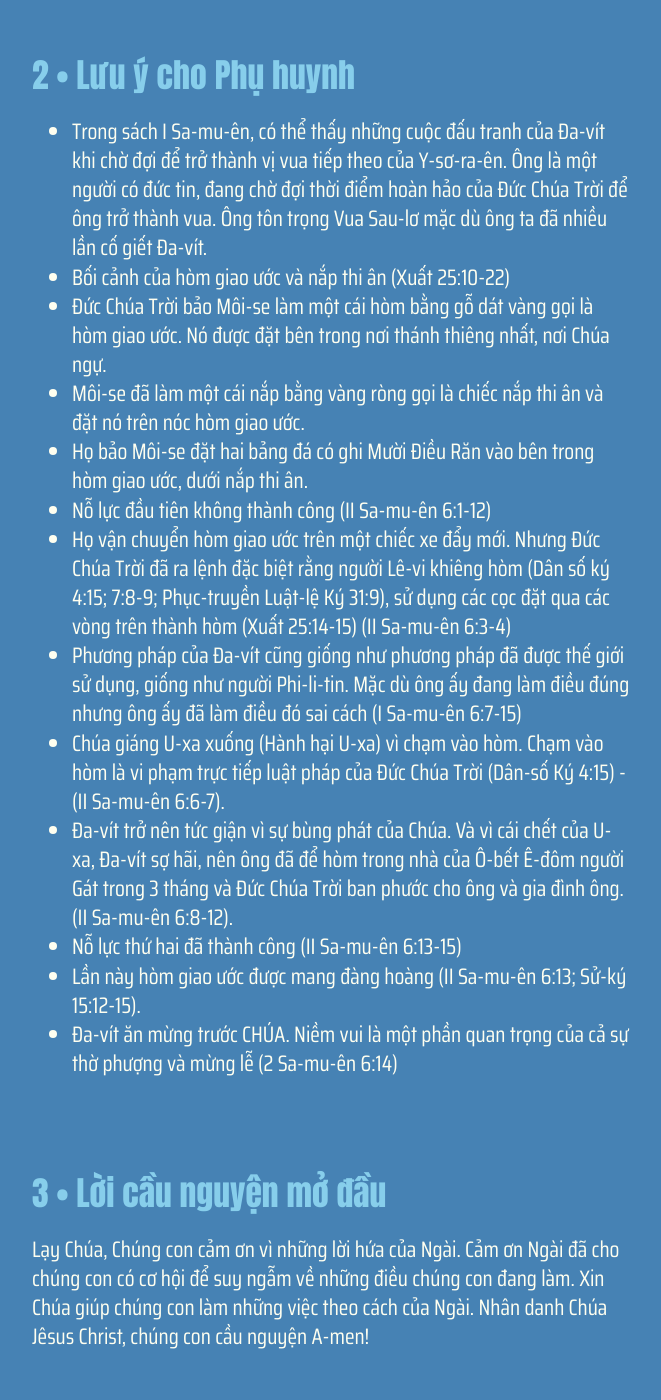
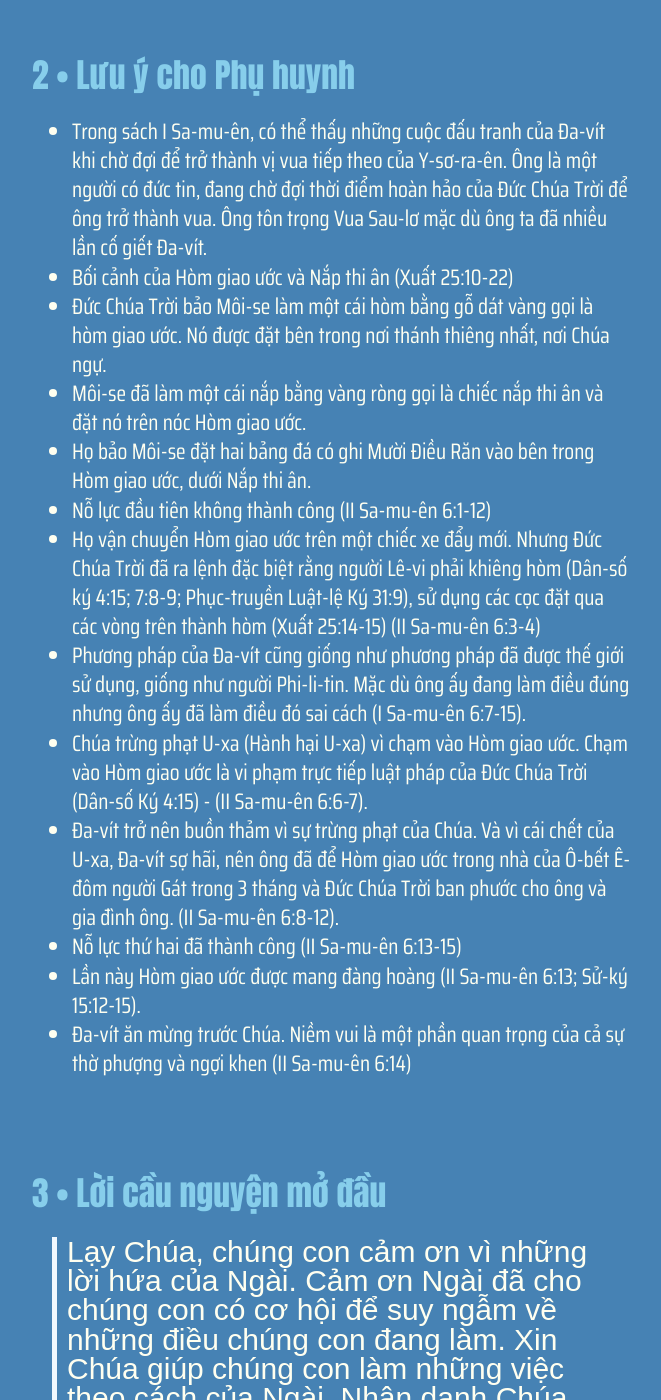
Before and after one commit to GospelTrust/LGS, a Jekyll site: the page built from docs/content/_vi/42-2.md, in a window 1280 px wide and 1400 px high, scrolled down 953 px. Shown: the whole window, without its empty margins (308-969 px from the left). Built offline with Jekyll 4.4.1, drawn with Linux system fonts in a browser that asks for light colours; some web fonts are replaced; some of the changed text lies outside the part shown.

Commit message:
Update: w42d2

```diff
--- a/docs/content/_vi/42-2.md
+++ b/docs/content/_vi/42-2.md
@@ -1,42 +1,42 @@
 ---
 week: 42
 day: 2
-title: 'ĐA-VÍT THỈNH HÒM GIAO ƯỚC'
+title: 'Đa-vít thỉnh hòm giao ước'
 bible: 'II Sa-mu-ên 06:15,12-15'
 layout: lesson
 ---
 
 
 {% include lesson/section.html index=1 %}
-- Cho các em biết rằng Đức Chúa Trời muốn chúng ta tin cậy Ngài với những điều quan trọng trong cuộc sống của chúng ta
-- Để các em hiểu rằng Đức Chúa Trời muốn chúng ta hoàn thành mọi việc theo cách của Ngài
+- Cho các em biết rằng Đức Chúa Trời muốn chúng ta tin cậy Ngài với những điều quan trọng trong cuộc sống của chúng ta.
+- Để các em hiểu rằng Đức Chúa Trời muốn chúng ta hoàn thành mọi việc theo cách của Ngài.
 - Cho các em học cách vui mừng thờ phượng Chúa.
 
 
 {% include lesson/section.html index=2 %}
 * Trong sách I Sa-mu-ên, có thể thấy những cuộc đấu tranh của Đa-vít khi chờ đợi để trở thành vị vua tiếp theo của Y-sơ-ra-ên. Ông là một người có đức tin, đang chờ đợi thời điểm hoàn hảo của Đức Chúa Trời để ông trở thành vua. Ông tôn trọng Vua Sau-lơ mặc dù ông ta đã nhiều lần cố giết Đa-vít.
-* Bối cảnh của hòm giao ước và nắp thi ân (Xuất 25:10-22)
+* Bối cảnh của Hòm giao ước và Nắp thi ân (Xuất 25:10-22)
 - Đức Chúa Trời bảo Môi-se làm một cái hòm bằng gỗ dát vàng gọi là hòm giao ước. Nó được đặt bên trong nơi thánh thiêng nhất, nơi Chúa ngự.
-- Môi-se đã làm một cái nắp bằng vàng ròng gọi là chiếc nắp thi ân và đặt nó trên nóc hòm giao ước.
-- Họ bảo Môi-se đặt hai bảng đá có ghi Mười Điều Răn vào bên trong hòm giao ước, dưới nắp thi ân.
+- Môi-se đã làm một cái nắp bằng vàng ròng gọi là chiếc nắp thi ân và đặt nó trên nóc Hòm giao ước.
+- Họ bảo Môi-se đặt hai bảng đá có ghi Mười Điều Răn vào bên trong Hòm giao ước, dưới Nắp thi ân.
 * Nỗ lực đầu tiên không thành công (II Sa-mu-ên 6:1-12)
-- Họ vận chuyển hòm giao ước trên một chiếc xe đẩy mới. Nhưng Đức Chúa Trời đã ra lệnh đặc biệt rằng người Lê-vi khiêng hòm (Dân số ký 4:15; 7:8-9; Phục-truyền Luật-lệ Ký 31:9), sử dụng các cọc đặt qua các vòng trên thành hòm (Xuất 25:14-15) (II Sa-mu-ên 6:3-4)
-- Phương pháp của Đa-vít cũng giống như phương pháp đã được thế giới sử dụng, giống như người Phi-li-tin. Mặc dù ông ấy đang làm điều đúng nhưng ông ấy đã làm điều đó sai cách (I Sa-mu-ên 6:7-15)
-- Chúa giáng U-xa xuống  (Hành hại U-xa) vì chạm vào hòm. Chạm vào hòm là vi phạm trực tiếp luật pháp của Đức Chúa Trời (Dân-số Ký 4:15) - (II Sa-mu-ên 6:6-7).
-- Đa-vít trở nên tức giận vì sự bùng phát của Chúa. Và vì cái chết của U-xa, Đa-vít sợ hãi, nên ông đã để hòm trong nhà của Ô-bết Ê-đôm người Gát trong 3 tháng và Đức Chúa Trời ban phước cho ông và gia đình ông. (II Sa-mu-ên 6:8-12).
+- Họ vận chuyển Hòm giao ước trên một chiếc xe đẩy mới. Nhưng Đức Chúa Trời đã ra lệnh đặc biệt rằng người Lê-vi phải khiêng hòm (Dân-số ký 4:15; 7:8-9; Phục-truyền Luật-lệ Ký 31:9), sử dụng các cọc đặt qua các vòng trên thành hòm (Xuất 25:14-15) (II Sa-mu-ên 6:3-4)
+- Phương pháp của Đa-vít cũng giống như phương pháp đã được thế giới sử dụng, giống như người Phi-li-tin. Mặc dù ông ấy đang làm điều đúng nhưng ông ấy đã làm điều đó sai cách (I Sa-mu-ên 6:7-15).
+- Chúa trừng phạt U-xa (Hành hại U-xa) vì chạm vào Hòm giao ước. Chạm vào Hòm giao ước là vi phạm trực tiếp luật pháp của Đức Chúa Trời (Dân-số Ký 4:15) - (II Sa-mu-ên 6:6-7).
+- Đa-vít trở nên buồn thảm vì sự trừng phạt của Chúa. Và vì cái chết của U-xa, Đa-vít sợ hãi, nên ông đã để Hòm giao ước trong nhà của Ô-bết Ê-đôm người Gát trong 3 tháng và Đức Chúa Trời ban phước cho ông và gia đình ông. (II Sa-mu-ên 6:8-12).
 * Nỗ lực thứ hai đã thành công (II Sa-mu-ên 6:13-15)
-- Lần này hòm giao ước được mang đàng hoàng (II Sa-mu-ên 6:13; Sử-ký 15:12-15).
-- Đa-vít ăn mừng trước CHÚA. Niềm vui là một phần quan trọng của cả sự thờ phượng và mừng lễ (2 Sa-mu-ên 6:14)
+- Lần này Hòm giao ước được mang đàng hoàng (II Sa-mu-ên 6:13; Sử-ký 15:12-15).
+- Đa-vít ăn mừng trước Chúa. Niềm vui là một phần quan trọng của cả sự thờ phượng và ngợi khen (II Sa-mu-ên 6:14)
 
 
 {% include lesson/section.html index=3 %}
-Lạy Chúa, Chúng con cảm ơn vì những lời hứa của Ngài. Cảm ơn Ngài đã cho chúng con có cơ hội để suy ngẫm về những điều chúng con đang làm. Xin Chúa giúp chúng con làm những việc theo cách của Ngài.  Nhân danh Chúa Jêsus Christ, chúng con cầu nguyện A-men!
+> Lạy Chúa, chúng con cảm ơn vì những lời hứa của Ngài. Cảm ơn Ngài đã cho chúng con có cơ hội để suy ngẫm về những điều chúng con đang làm. Xin Chúa giúp chúng con làm những việc theo cách của Ngài.  Nhân danh Chúa Jêsus Christ, chúng con cầu nguyện A-men!
 
 
 
 
 {% include lesson/section.html index=4 %}
-Thi-thiên 9:10-11
+### Thi-thiên 9:10-11
  10 Hỡi Đức Giê-hô-va, phàm ai biết danh Ngài sẽ để lòng tin cậy nơi Ngài; Vì Ngài chẳng từ bỏ kẻ nào tìm kiếm Ngài. 11 Khá hát ngợi khen Đức Giê-hô-va, là Đấng ngự tại Si-ôn; Hãy báo cáo giữa các dân công việc tối cao của Ngài.
 
 
@@ -53,7 +53,7 @@
 
 
 {% include lesson/section.html index=8 %}
-LÀM MARACAS (Nhạc cụ - hộp lắc)
+### Làm Maracas (Nhạc cụ - hộp lắc)
 Giải thích rằng Đức Chúa Trời xứng đáng với mọi vinh quang và sự ngợi khen. Ngài là tất cả quyền năng, thánh thiện, yêu thương và nhân từ. Chúng ta có thể bày tỏ lời cảm tạ và ngợi khen Đức Chúa Trời theo nhiều cách khác nhau như Đa-vít. Để làm dụng cụ, hãy làm sạch chai nhựa cũ. Đặt nó bằng đá cuội, hạt cườm hoặc bất cứ thứ gì nhỏ vừa vặn (cẩn thận với những mảnh nhỏ vì có thể gây ngạt thở cho trẻ em). Trang trí bên ngoài chai bằng cách sử dụng bất kỳ loại sơn nào hoặc bằng cách dán các thiết kế. Lắc maracas của bạn và hát các bài hát cùng nhau.
 
 
@@ -65,4 +65,4 @@
 
 
 {% include lesson/section.html index=10 %}
-Lạy Chúa, Cảm ơn Ngài đã luôn ở bên chúng con và tha thứ cho chúng con khi chúng con làm sai. Chúng con tin tưởng Ngài với tất cả mọi thứ. Cầu xin Ngài tiếp tục ban cho chúng con sự khôn ngoan và hướng dẫn chúng con trong mọi quyết định dù là việc nhỏ hay việc lớn. Nhân danh Chúa Jêsus Christ, chúng con cầu nguyện, A-men!
+Lạy Chúa, cảm ơn Ngài đã luôn ở bên chúng con và tha thứ cho chúng con khi chúng con làm sai. Chúng con tin tưởng Ngài với tất cả mọi thứ. Cầu xin Ngài tiếp tục ban cho chúng con sự khôn ngoan và hướng dẫn chúng con trong mọi quyết định dù là việc nhỏ hay việc lớn. Nhân danh Chúa Jêsus Christ, chúng con cầu nguyện, A-men!
```
